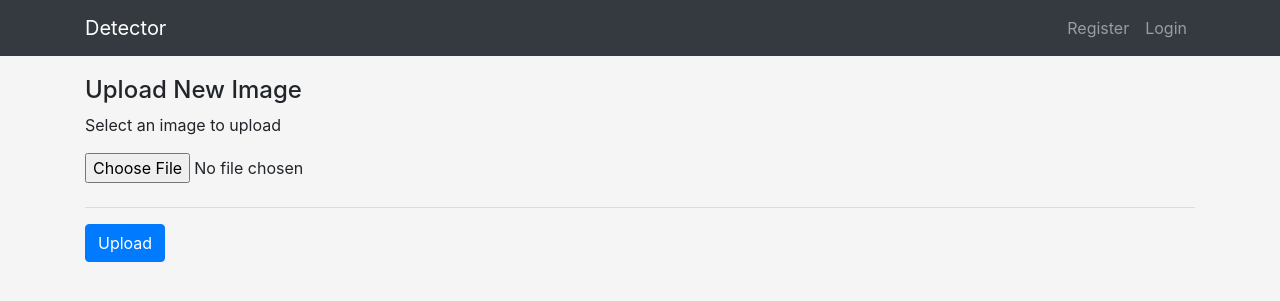
After one commit to MyAwesomeNote/flask-app, a Flask app: page /detector/upload in a window 1280 px wide. The commit adds this page. Shown: the top 301 px of the page. Run offline with Flask 3, Linux system fonts and the light colour scheme; parts of the project's set-up code (start-up, migrations or seed data) failed here and were passed over; some libraries are stand-ins or nearby versions.

Commit message:
feat(detector): upload image

```diff
--- a/app.py
+++ b/app.py
@@ -48,4 +48,7 @@ def create_app(config_key: str):
     from apps.auth import views as auth_views
     app.register_blueprint(auth_views.auth, url_prefix='/auth')
 
+    from apps.detector import views as detector_views
+    app.register_blueprint(detector_views.dt, url_prefix='/detector')
+
     return app
--- /dev/null
+++ b/apps/detector/forms/UploadImageForm.py
@@ -0,0 +1,13 @@
+from flask_wtf import FlaskForm
+from flask_wtf.file import FileField, FileAllowed, FileRequired
+from wtforms import SubmitField
+
+
+class UploadImageForm(FlaskForm):
+    image = FileField(
+        validators=[
+            FileAllowed(["jpg", "jpeg", "png"], "Images only!"),
+            FileRequired("File was empty!")
+        ]
+    )
+    submit = SubmitField("Upload")
--- /dev/null
+++ b/apps/detector/views.py
@@ -0,0 +1,60 @@
+import uuid
+from pathlib import Path
+
+from flask import Blueprint, render_template, current_app, url_for, redirect
+from flask_login import current_user
+
+from app import db
+from apps.crud.models.user import User
+from apps.detector.forms.UploadImageForm import UploadImageForm
+from apps.detector.models.user_image import UserImage
+
+dt = Blueprint(
+    "detector",
+    __name__,
+    template_folder="templates",
+    static_folder="static",
+)
+
+
+@dt.route("/")
+def index():
+    user_images = (
+        db.session.query(User, UserImage)
+        .join(UserImage)
+        .filter(User.id == UserImage.user_id)
+        .all()
+    )
+
+    return render_template("detector/index.html", user_images=user_images)
+
+
+@dt.route("/upload", methods=["GET", "POST"])
+def upload_image():
+    form = UploadImageForm()
+
+    if not form.validate_on_submit():
+        return render_template("detector/upload.html", form=form)
+
+    file = form.image.data
+
+    ext = Path(file.filename).suffix
+    img_uuid_file_name = str(uuid.uuid4()) + ext
+    img_path = Path(current_app.config["UPLOAD_FOLDER"], img_uuid_file_name)
+    file.save(img_path)
+
+    user_image = UserImage(
+        user_id=current_user.id,
+        image_path=img_path,
+    )
+
+    db.session.add(user_image)
+    db.session.commit()
+
+    return redirect(url_for("detector.index"))
+
+
+@dt.route("images/<path:filename>")
+def get_image(filename):
+    from flask import send_from_directory
+    return send_from_directory(current_app.config["UPLOAD_FOLDER"], filename)
--- a/config.py
+++ b/config.py
@@ -17,6 +17,8 @@ class BaseConfig:
     MAIL_PASSWORD = os.environ.get("MAIL_PASSWORD")
     MAIL_DEFAULT_SENDER = "Support Team <pleahmacaka@gmail.com>"
 
+    UPLOAD_FOLDER = cwd / "images"
+
 
 class LocalConfig(BaseConfig):
     SQLALCHEMY_DATABASE_URI = 'sqlite:///' + str(cwd / 'local.sqlite')
--- a/static/css/style.css
+++ b/static/css/style.css
@@ -9,3 +9,103 @@ table, th, td {
 body {
     background-color: #f5f5f5;
 }
+
+h4 {
+    margin-top: 20px;
+}
+
+input[type="search"] {
+    background-color: #f5f5f5;
+}
+
+.dt-auth-main {
+    width: 400px;
+    margin-top: 45px;
+}
+
+.dt-auth-main .card {
+    box-shadow: 0 12px 18px 2px rgba(34, 0, 51, 0.04), 0 6px 22px 4px rgba(7, 48, 114, 0.12),
+    0 6px 10px -4px rgba(14, 13, 26, 0.12) !important;
+    border-radius: 16px;
+}
+
+.dt-auth-main .dt-auth-login {
+    height: 300px !important;
+}
+
+.dt-auth-main .dt-auth-signup {
+    height: 340px !important;
+}
+
+.dt-auth-main header {
+    text-align: center;
+    margin: 30px 0 0 0;
+    font-size: 24px;
+}
+
+.dt-auth-main section {
+    width: 300px;
+    margin: 10px auto;
+}
+
+.dt-auth-flash {
+    font-size: 14px;
+    color: #9c1a1c;
+}
+
+.dt-auth-input {
+    margin-top: 10px;
+}
+
+.dt-auth-btn {
+    margin: 30px 0 0 0;
+}
+
+.dt-search {
+    height: 28px !important;
+}
+
+.dt-image-content {
+    margin: 20px auto;
+    padding: 0;
+}
+
+.dt-image-username {
+    padding-top: 15px;
+}
+
+.dt-image-register-btn {
+    padding: 10px 47px 0 0;
+}
+
+.dt-image-content header {
+    padding: 10px 10px 0 10px;
+}
+
+.dt-image-content section {
+    padding: 10px 0;
+    margin: auto;
+}
+
+.dt-image-content footer {
+    padding: 10px;
+}
+
+.dt-image-content section img {
+    width: 100%;
+}
+
+.dt-image-file {
+    display: none;
+}
+
+.dt-image-submit {
+    margin-left: 10px;
+}
+
+.form-signin {
+    width: 100%;
+    max-width: 330px;
+    padding: 15px;
+    margin: auto;
+}
--- /dev/null
+++ b/templates/detector/base.html
@@ -0,0 +1,36 @@
+<!DOCTYPE HTML>
+<html lang="ko">
+<head>
+    <meta charset="UTF-8">
+    <title>Detector</title>
+    <link rel="stylesheet" href="{{ url_for("static", filename="css/lib/bootstrap.min.css") }}">
+    <link rel="stylesheet" href="{{ url_for("static", filename="css/style.css") }}">
+</head>
+<body>
+<nav class="navbar navbar-expand-lg navbar-dark bg-dark">
+    <div class="container">
+        <a class="navbar-brand" href="{{ url_for("detector.index") }}">Detector</a>
+        <ul class="navbar-nav">
+            {% if current_user.is_authenticated %}
+                <li class="nav-item">
+                    <span class="nav-link">{{ current_user.name }}</span>
+                </li>
+                <li class="nav-item">
+                    <a class="nav-link" href="{{ url_for("auth.logout") }}">Logout</a>
+                </li>
+            {% else %}
+                <li class="nav-item">
+                    <a class="nav-link" href="{{ url_for("auth.register") }}">Register</a>
+                </li>
+                <li class="nav-item">
+                    <a class="nav-link" href="{{ url_for("auth.login") }}">Login</a>
+                </li>
+            {% endif %}
+        </ul>
+    </div>
+</nav>
+<section class="container">
+    {% block content %}{% endblock %}
+</section>
+</body>
+</html>
--- /dev/null
+++ b/templates/detector/upload.html
@@ -0,0 +1,27 @@
+{% extends "detector/base.html" %}
+{% block content %}
+  <div>
+    <h4>Upload New Image</h4>
+    <p>Select an image to upload</p>
+    <form
+      action="{{ url_for("detector.upload_image") }}"
+      method="POST"
+      enctype="multipart/form-data"
+      novalidate="novalidate"
+    >
+      {{ form.csrf_token }}
+      <div>
+        <label>
+          <span>{{ form.image(class="form-control-file") }}</span>
+        </label>
+      </div>
+      {% for error in form.image.errors %}
+        <span style="color: red;">{{ error }}</span>
+      {% endfor %}
+      <hr/>
+      <div>
+        <label>{{ form.submit(class="btn btn-primary") }}</label>
+      </div>
+    </form>
+  </div>
+{% endblock %}
```
Also changed, not shown: apps/auth/views.py (+4 -4 lines), apps/detector/models/user_image.py (added, +20 -0 lines), templates/auth/signup.html (+18 -26 lines), templates/detector/index.html (added, +21 -0 lines), 2 other files.
